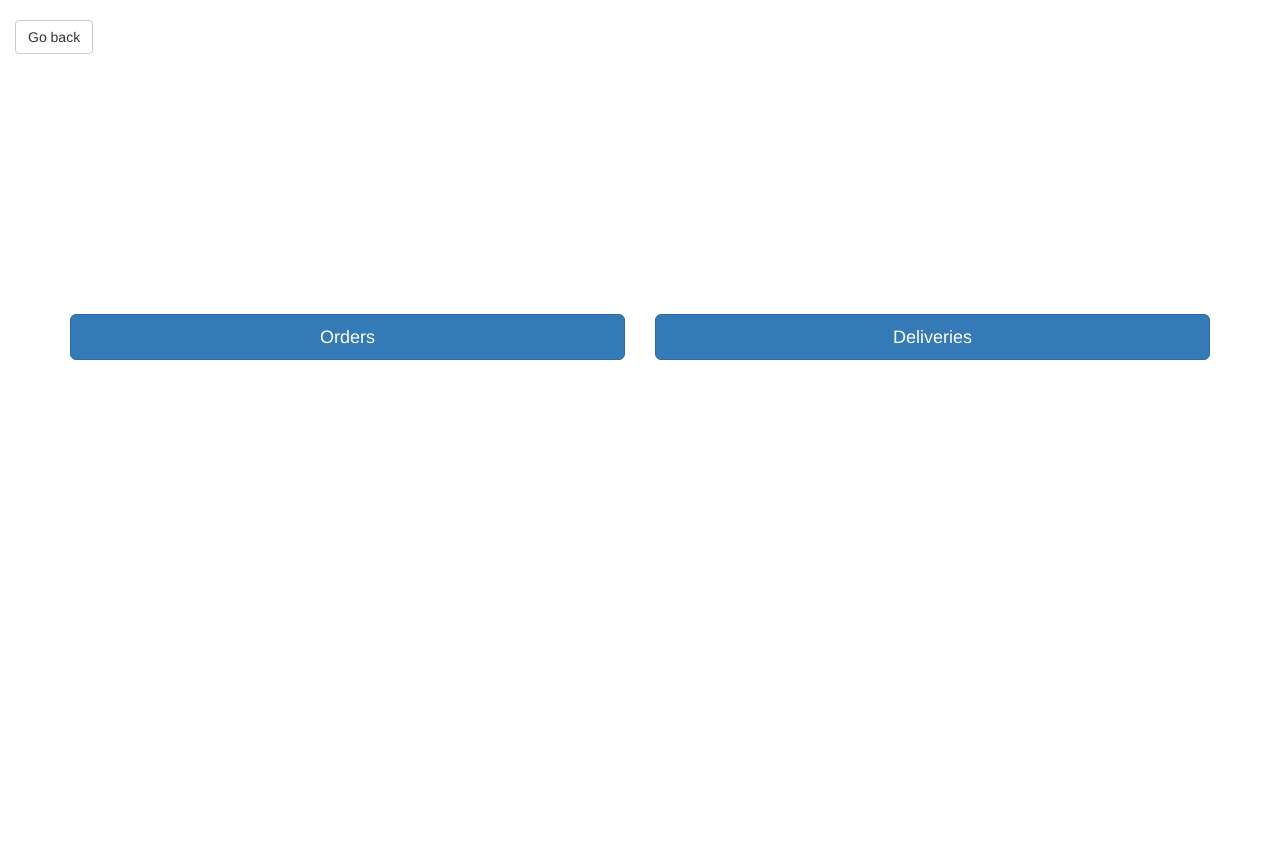
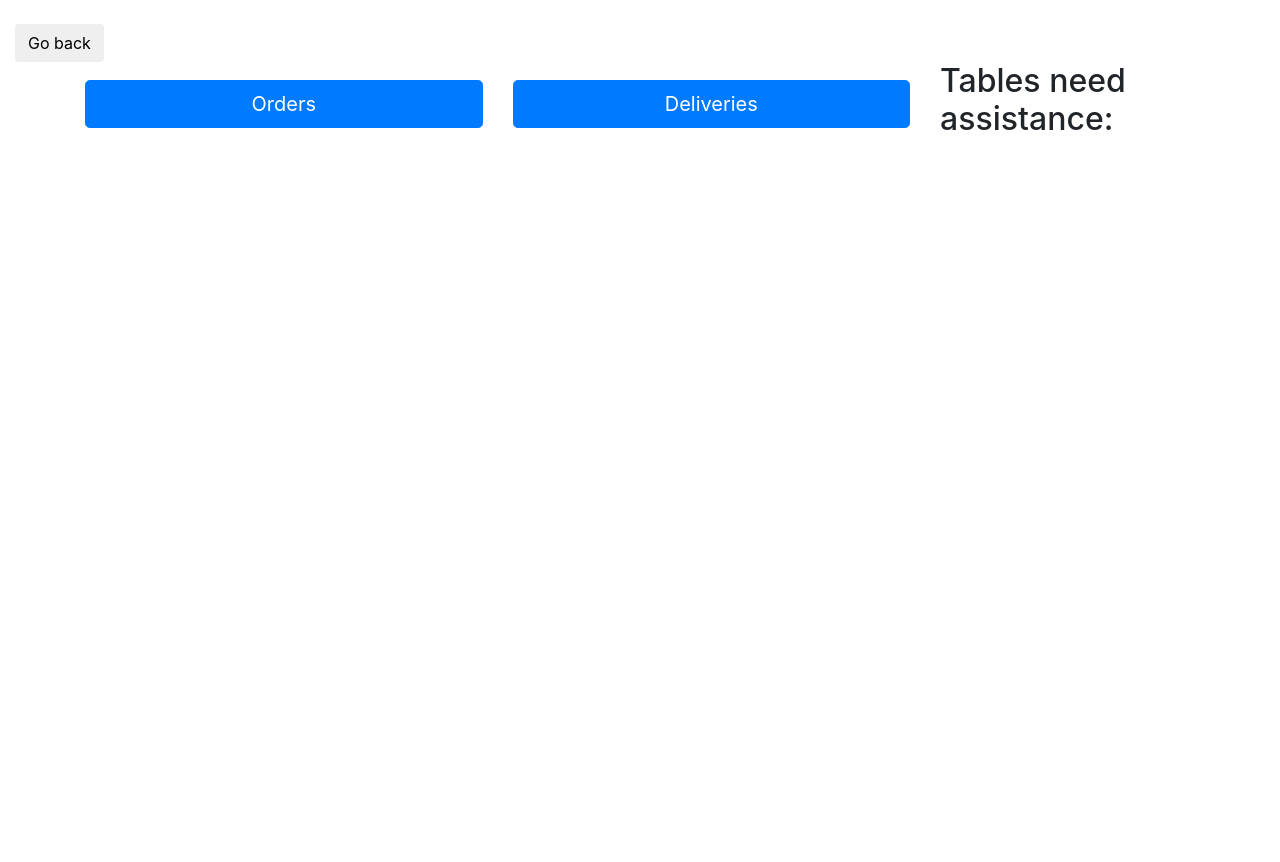
Before and after one commit to Abi-NK/TeamProject, a Django app: page /waiter/ in a window 1280 px wide. Before the commit the page ends 360 px from the top, so only its background shows below. Run offline with Django 3.2, Linux system fonts and the light colour scheme; a user stored in the database is signed in; data comes from the database, SQL or seed files in the repository; data that the repository does not hold is empty; some libraries are stand-ins or nearby versions.

Commit message:
Add a list of tables that have requested assistance to waiter index

```diff
--- a/posSystem/waiter/templates/waiter/index.html
+++ b/posSystem/waiter/templates/waiter/index.html
@@ -24,7 +24,7 @@ function goBack() {
     <meta charset="UTF-8">
     <title>Waiters Index</title>
     <meta name="viewport" content="width=device-width, initial-scale=1">
-    <link rel="stylesheet" href="https://maxcdn.bootstrapcdn.com/bootstrap/3.3.7/css/bootstrap.min.css">
+    <link rel="stylesheet" href="https://maxcdn.bootstrapcdn.com/bootstrap/4.0.0/css/bootstrap.min.css" integrity="sha384-Gn5384xqQ1aoWXA+058RXPxPg6fy4IWvTNh0E263XmFcJlSAwiGgFAW/dAiS6JXm" crossorigin="anonymous">
     <script src="https://ajax.googleapis.com/ajax/libs/jquery/3.2.1/jquery.min.js"></script>
     <script src="https://maxcdn.bootstrapcdn.com/bootstrap/3.3.7/js/bootstrap.min.js"></script>
 </head>
@@ -33,22 +33,13 @@ function goBack() {
         <div class="container-fluid">
             <button type="button" class="btn btn-default" onclick="goBack()">Go back</button>
         </div>
-    <br>
-    <br>
-    <br>
-    <br>
-    <br>
-    <br>
-    <br>
-    <br>
-    <br>
-    <br>
-    <br>
-    <br>
-    <br>
-    <div class="container">
+
+    <div class="container h-100">
       <div class="row">
-        <div class="col-sm-6">
+    <div class="col-md-9">
+
+        <div class="row align-items-center h-100">
+          <div class="col-sm-6 mx-auto">
               <button class="btn btn-primary btn-lg btn-block" onclick="window.location.href='./orders'">Orders
                   {% with total=unconfirmed_orders.count %}
                       {% if total != 0 %}
@@ -57,7 +48,7 @@ function goBack() {
                   {% endwith %}
               </button>
           </div>
-            <div class="col-sm-6">
+          <div class="col-sm-6 mx-auto">
               <button class="btn btn-primary btn-lg btn-block" onclick="window.location.href='./deliveries'">Deliveries
                   {% with total=undelivered_orders.count %}
                       {% if total != 0 %}
@@ -68,4 +59,19 @@ function goBack() {
           </div>
           </div>
         </div>
+      <div class="col-md-3">
+        <h2>Tables need assistance:</h2>
+        {% if want_assistance %}
+            {% for table in want_assistance %}
+              <div class="card">
+                <div class="card-body">
+                  <h3 class="card-title">{{ table.label }}</h3>
+                </div>
+              </div>
+            {% endfor %}
+          </div>
+        {% endif %}
+      </div>
+  </div>
+      </div>
 </body>
--- a/posSystem/waiter/views.py
+++ b/posSystem/waiter/views.py
@@ -55,7 +55,8 @@ def index(request):
     undelivered_orders = Order.objects.filter(delivered=False, confirmed=True, ready_delivery=True)
     return render(request, "waiter/index.html", {'undelivered': Order.objects.filter(delivered=False),
                                                  'unconfirmed_orders': unconfirmed_orders,
-                                                 'undelivered_orders': undelivered_orders})
+                                                 'undelivered_orders': undelivered_orders,
+                                                 'want_assistance': Seating.objects.filter(assistance=True)})
 
 
 @user_passes_test(group_check)
```
Lines whose indentation alone changed are shown as unchanged.
